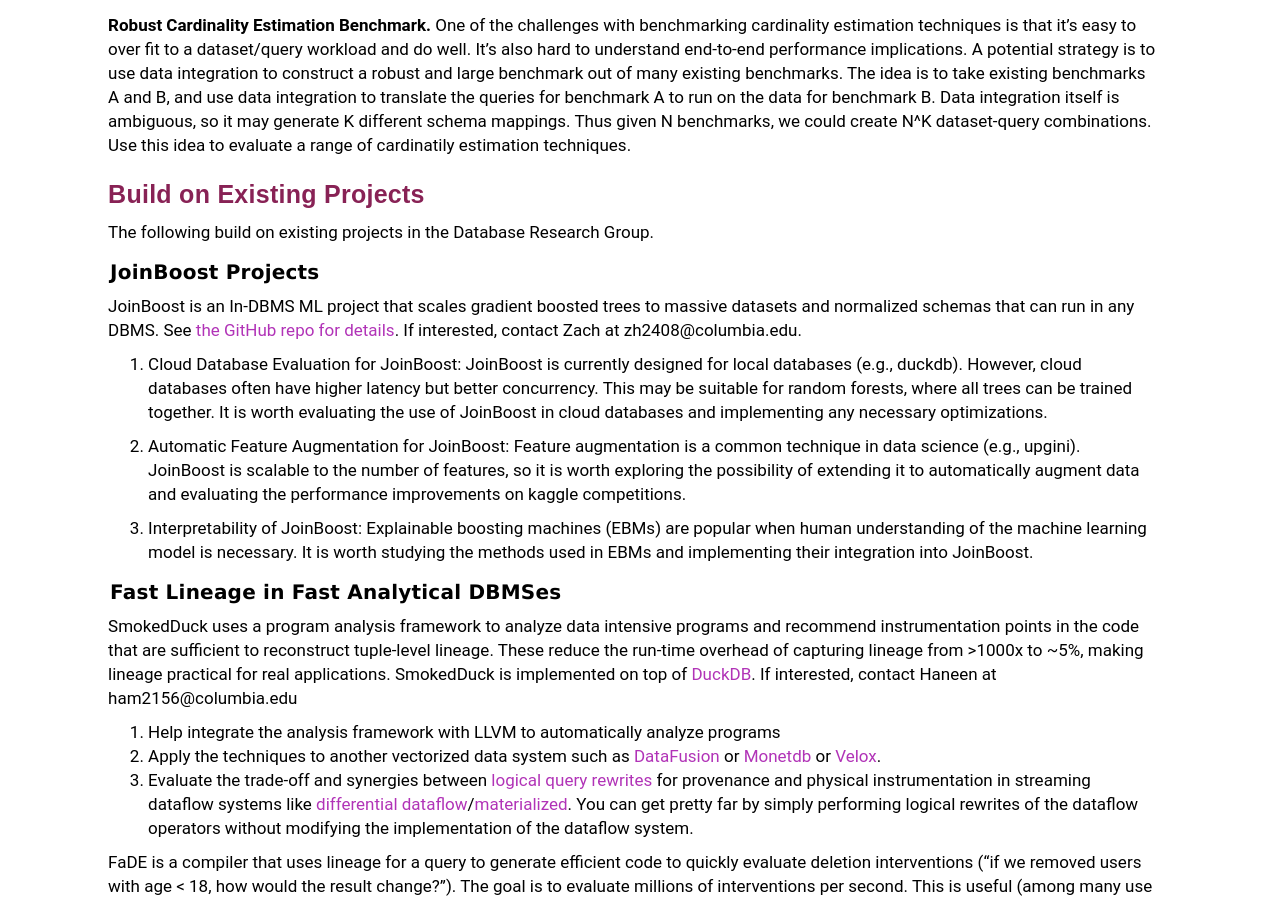
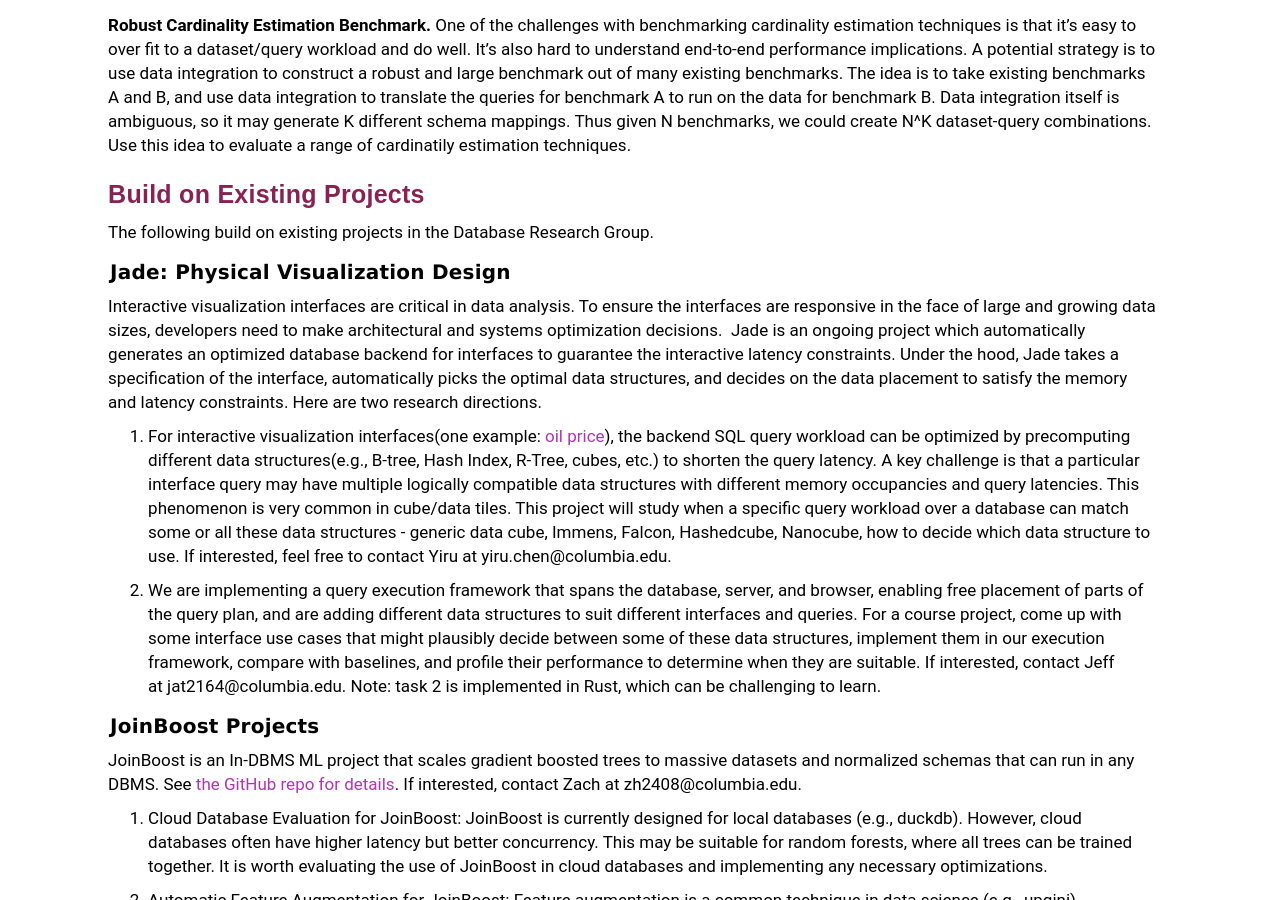
Before and after one commit to w6113/website_2022, a Jekyll site: the page built from projects.md, in a window 1280 px wide and 900 px high, scrolled down 4057 px. Built offline with Jekyll 4.4.1, drawn with Linux system fonts in a browser that asks for light colours.

Commit message:
Update projects.md

```diff
--- a/projects.md
+++ b/projects.md
@@ -200,6 +200,19 @@
 ### Build on Existing Projects
 
 The following build on existing projects in the Database Research Group.
+
+
+#### Jade: Physical Visualization Design
+
+Interactive visualization interfaces are critical in data analysis. To ensure the interfaces are responsive in the face of large and growing data sizes, developers need to make architectural and systems optimization decisions.
+Jade is an ongoing project which automatically generates an optimized database backend for interfaces to guarantee the interactive latency constraints. Under the hood, Jade takes a specification of the interface, automatically picks the optimal data structures, and decides on the data placement to satisfy the memory and latency constraints. Here are two research directions.
+
+1. For interactive visualization interfaces(one example: [oil price](https://public.tableau.com/app/profile/epposite/viz/EPPO_Inter_OilPrice/SUMMARYOILPRICING)), the backend SQL query workload can be optimized by precomputing different data structures(e.g., B-tree, Hash Index, R-Tree, cubes, etc.) to shorten the query latency. A key challenge is that a particular interface query may have multiple logically compatible data structures with different memory occupancies and query latencies. This phenomenon is very common in cube/data tiles. This project will study when a specific query workload over a database can match some or all these data structures - generic data cube, Immens, Falcon, Hashedcube, Nanocube, how to decide which data structure to use. If interested, feel free to contact Yiru at yiru.chen@columbia.edu.
+
+2. We are implementing a query execution framework that spans the database, server, and browser, enabling free placement of parts of the query plan, and are adding different data structures to suit different interfaces and queries. For a course project, come up with some interface use cases that might plausibly decide between some of these data structures, implement them in our execution framework, compare with baselines, and profile their performance to determine when they are suitable. If interested, contact Jeff at jat2164@columbia.edu.
+Note: task 2 is implemented in Rust, which can be challenging to learn.
+
+
 
 #### JoinBoost Projects
 
```
